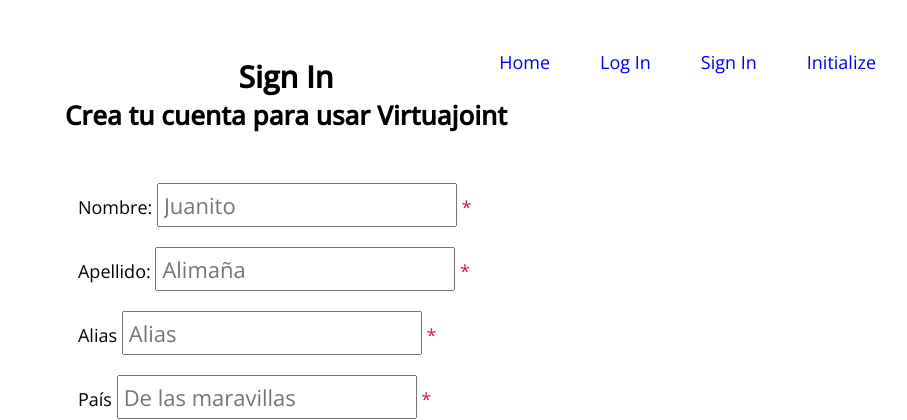
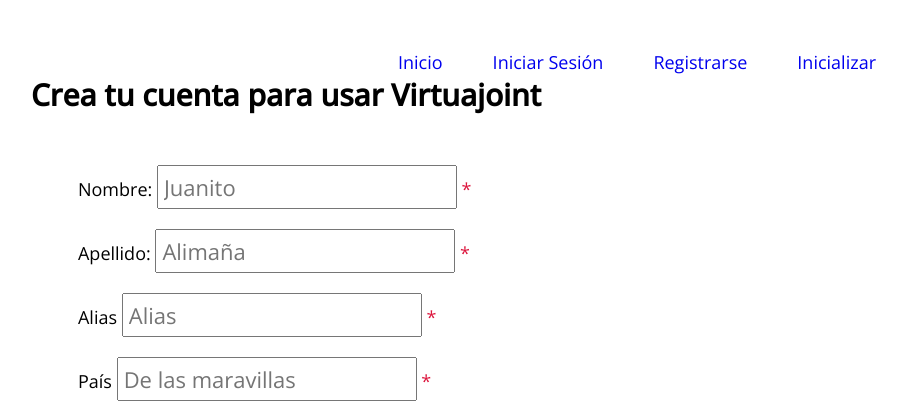
Before and after one commit to natan9019/virtuajoint, a PHP site: page /signin.php in a window 1280 px wide. Shown: the top 420 px of the page, without its empty margins (354-1261 px from the left). Run offline with PHP 8.4, Linux system fonts and the light colour scheme.

Commit message:
Pasé a español algunos textos y quité otros de los títulos

```diff
--- a/public/login.php
+++ b/public/login.php
@@ -18,8 +18,7 @@
     ?>
 
     <section class="loginSection mainSection">
-        <h1>Log In</h1>
-        <h2>Ingresa a la plataforma</h2>
+        <h1>Inicia sesión</h1>
         <form action="/userHomePage.php" class="form-login" method="POST">
             <div id="divUserName" class="form-login">
                 <label for="lblUserName">Nombre de Usuario</label>
--- a/public/navbarMainMenu.php
+++ b/public/navbarMainMenu.php
@@ -1,8 +1,8 @@
 <nav class="navbar">
     <ul class="navbar-menu">
-        <li> <a href="http://virtuajoint.test/">Home</a> </li>
-        <li> <a href="http://virtuajoint.test/login.php">Log In</a> </li>
-        <li> <a href="http://virtuajoint.test/signin.php">Sign In</a> </li>
-        <li> <a href="http://virtuajoint.test/initialize.php">Initialize</a></li>
+        <li> <a href="http://virtuajoint.test/">Inicio</a> </li>
+        <li> <a href="http://virtuajoint.test/login.php">Iniciar Sesión</a> </li>
+        <li> <a href="http://virtuajoint.test/signin.php">Registrarse</a> </li>
+        <li> <a href="http://virtuajoint.test/initialize.php">Inicializar</a></li>
     </ul>
 </nav>
--- a/public/signin.php
+++ b/public/signin.php
@@ -9,7 +9,7 @@
     <link rel="preconnect" href="https://fonts.gstatic.com" crossorigin>
     <link href="https://fonts.googleapis.com/css2?family=Open+Sans:wght@300;400;500&display=swap" rel="stylesheet">
     <link rel="stylesheet" href="./css/styles.css">
-    <title>Sign In - VirtuaJoint</title>
+    <title>Registro - VirtuaJoint</title>
 </head>
 
 <body>
@@ -18,8 +18,7 @@
     ?>
 
     <section class="signinSection mainSection">
-        <h1>Sign In</h1>
-        <h2>Crea tu cuenta para usar Virtuajoint</h2>
+        <h1>Crea tu cuenta para usar Virtuajoint</h1>
         <section class="signupSection">
             <form action="/userRegister.php" method="post" class="form-signin">
                 <DIV class="formFieldDiv">
```
